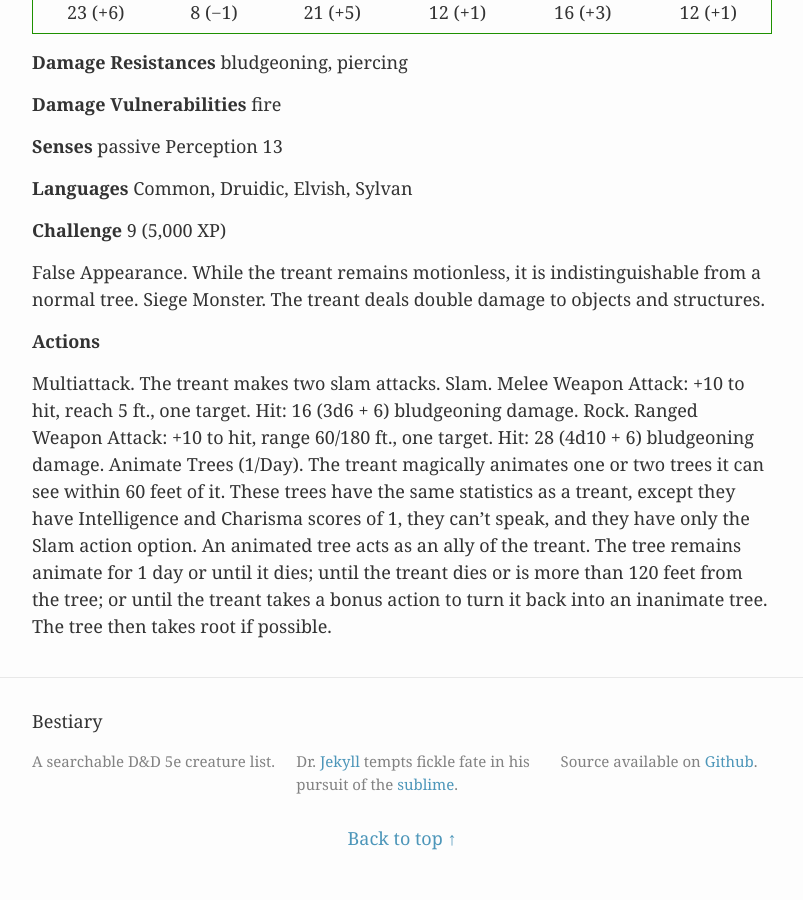
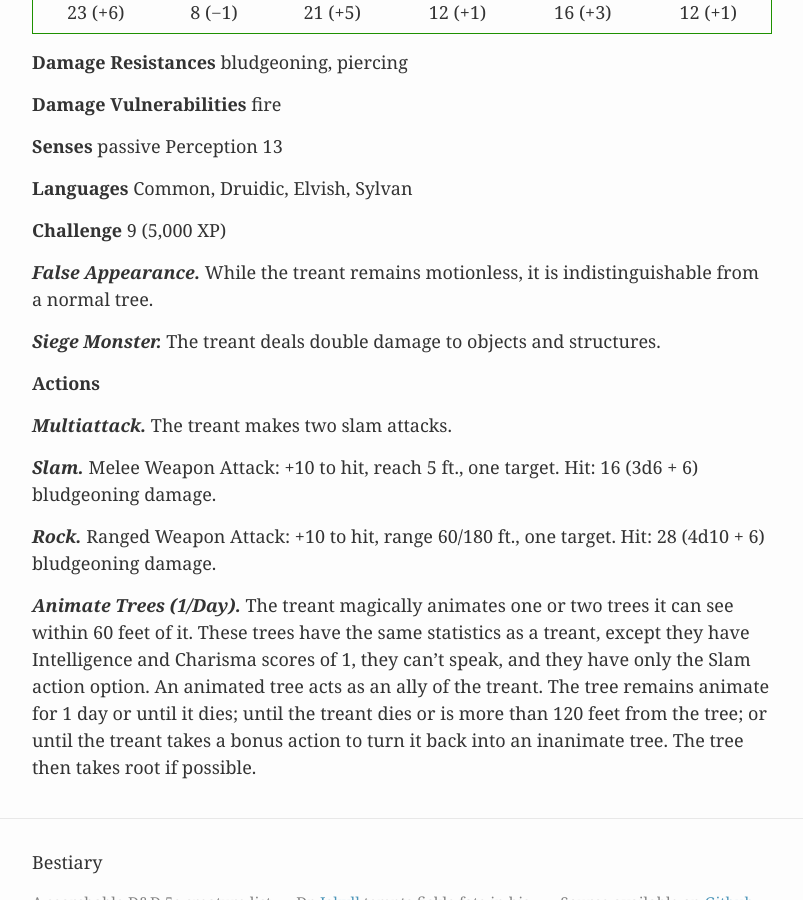
Before and after one commit to beaurancourt/bestiary, a Jekyll site: the page built from _posts/2016-02-29-treant.markdown, in a window 1280 px wide and 900 px high, scrolled down 462 px. Shown: the whole window, without its empty margins (238-1041 px from the left). Built offline with Jekyll 4.4.1, drawn with Linux system fonts in a browser that asks for light colours.

```diff
--- a/_posts/2016-02-29-treant.markdown
+++ b/_posts/2016-02-29-treant.markdown
@@ -27,8 +27,16 @@ tags: [huge, plant, cr9]
 
 **Challenge** 9 (5,000 XP)
 
- False Appearance. While the treant remains motionless, it is indistinguishable from a normal tree. Siege Monster. The treant deals double damage to objects and structures.
+***False Appearance.*** While the treant remains motionless, it is indistinguishable from a normal tree.
+
+***Siege Monster.*** The treant deals double damage to objects and structures.
 
 **Actions**
 
-Multiattack. The treant makes two slam attacks. Slam. Melee Weapon Attack: +10 to hit, reach 5 ft., one target. Hit: 16 (3d6 + 6) bludgeoning damage. Rock. Ranged Weapon Attack: +10 to hit, range 60/180 ft., one target. Hit: 28 (4d10 + 6) bludgeoning damage. Animate Trees (1/Day). The treant magically animates one or two trees it can see within 60 feet of it. These trees have the same statistics as a treant, except they have Intelligence and Charisma scores of 1, they can’t speak, and they have only the Slam action option. An animated tree acts as an ally of the treant. The tree remains animate for 1 day or until it dies; until the treant dies or is more than 120 feet from the tree; or until the treant takes a bonus action to turn it back into an inanimate tree. The tree then takes root if possible.
+***Multiattack.*** The treant makes two slam attacks.
+
+***Slam.*** Melee Weapon Attack: +10 to hit, reach 5 ft., one target. Hit: 16 (3d6 + 6) bludgeoning damage.
+
+***Rock.*** Ranged Weapon Attack: +10 to hit, range 60/180 ft., one target. Hit: 28 (4d10 + 6) bludgeoning damage.
+
+***Animate Trees (1/Day).*** The treant magically animates one or two trees it can see within 60 feet of it. These trees have the same statistics as a treant, except they have Intelligence and Charisma scores of 1, they can’t speak, and they have only the Slam action option. An animated tree acts as an ally of the treant. The tree remains animate for 1 day or until it dies; until the treant dies or is more than 120 feet from the tree; or until the treant takes a bonus action to turn it back into an inanimate tree. The tree then takes root if possible.
```
